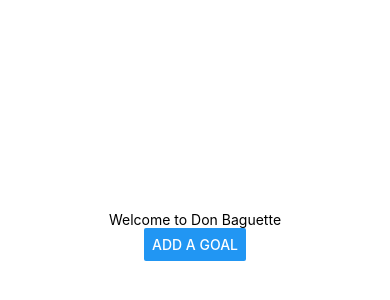
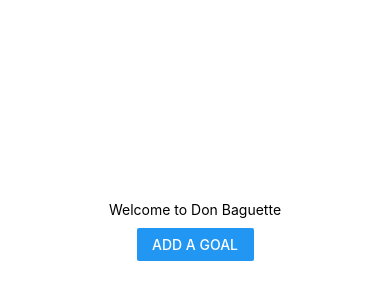
Before and after one commit to haoniu08/mobile2024fall-HN, a React Native app: screen / in a window 390 px wide. Shown: the part 186-486 px from the top of the page. Built offline with nearby package versions, Linux system fonts and the light colour scheme.

Commit message:
button styling added, 30% width, 10 margin

```diff
--- a/App.js
+++ b/App.js
@@ -24,12 +24,14 @@ export default function App() {
       <StatusBar style="auto" />
       <Header name={appName} />
       {/* <Input autoFocus={true} inputHandler={handleReceivedData}/> */}
+      <View style={styles.buttonContainer}>
         <Button
           title="Add a Goal"
           onPress={function () {
             setIsModalVisible(true);
           }}
         />
+      </View>
       <Input
         autoFocus={true}
         inputHandler={handleReceivedData}
@@ -41,6 +43,10 @@ export default function App() {
 }
 
 const styles = StyleSheet.create({
+  buttonContainer: {
+    margin: 10,
+    width: "30%",
+  },
   container: {
     flex: 1,
     backgroundColor: '#fff',
--- a/components/Input.js
+++ b/components/Input.js
@@ -52,13 +52,19 @@ export default function Input( {
         )}
         {/* The confirm button & onPress prop (event handler) */}
         {/* onPress accepts a function as its value */}
-        <Button title="Confirm" onPress={handleConfirm} />
+        <View style={styles.buttonContainer}>
+          <Button title="Confirm" onPress={handleConfirm} />
+        </View>
       </View>
     </Modal>
   );
 }
 
 const styles = StyleSheet.create({
+  buttonContainer: {
+    margin: 10,
+    width: '30%',
+  },
   container: {
     flex: 1,
     backgroundColor: '#fff',
```
Lines whose indentation alone changed are shown as unchanged.
